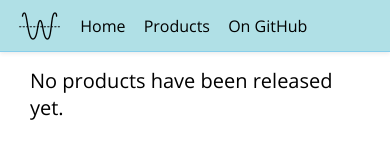
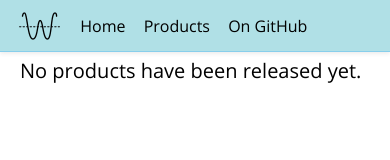
Before and after one commit to waveline-software/waveline-software.github.io, a plain HTML site: page products.html in a window 390 px wide. Drawn offline with Linux system fonts and the light colour scheme.

Commit message:
Improved Base Responsiveness
- Added improved sizing to base style.

```diff
--- a/style/common/base.css
+++ b/style/common/base.css
@@ -33,8 +33,10 @@ div.banner {
     box-shadow: 0 .125rem .25rem rgba(0,0,0,.075);
 }
 
-div.content { padding: 25px 30px 0 30px; }
-div.content.last { padding-bottom: 25px; }
+div.content { padding: 25px 30px 0 30px; } div.content.last { padding-bottom: 25px; }
+@media (max-width: 800px) { div.content { padding: 15px 20px 0 20px; } div.content.last { padding-bottom: 15px; } }
+@media (min-width: 800px) { div.content { padding: 25px 100px 0 100px; } div.content.last { padding-bottom: 25px; } }
+@media (min-width: 1200px) { div.content { padding: 40px 250px 0 250px; } div.content.last { padding-bottom: 40px; } }
 
 div.content > h1.head, h2.subhead { margin: 0; font-weight: normal; }
 div.content > h1.head { font-family: "Open Sans Semibold"; font-size: 30px; margin-bottom: 10px; }
@@ -44,3 +46,5 @@ div.content > p { margin: 0; margin-top: 12.5px; line-height: 1.6; }
 div.content > p.lead { font-family: "Open Sans Light"; font-size: 20px; margin-top: 30px; }
 
 hr.content-split { margin-left: 20px; margin-right: 20px; margin-top: 30px; background-color: lightblue; border: 0; height: 1px; }
+@media (min-width: 800px) { hr.content-split { margin-left: 85px; margin-right: 85px; margin-top: 35px; } }
+@media (min-width: 1200px) { hr.content-split { margin-left: 140px; margin-right: 140px; margin-top: 45px; } }
```
